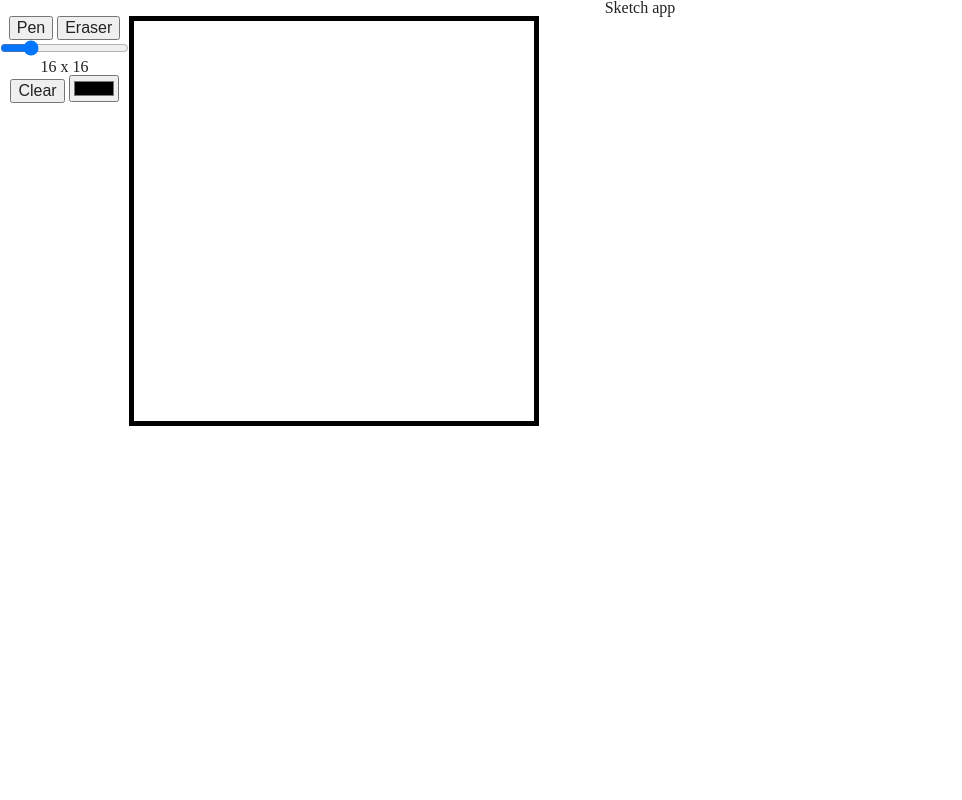
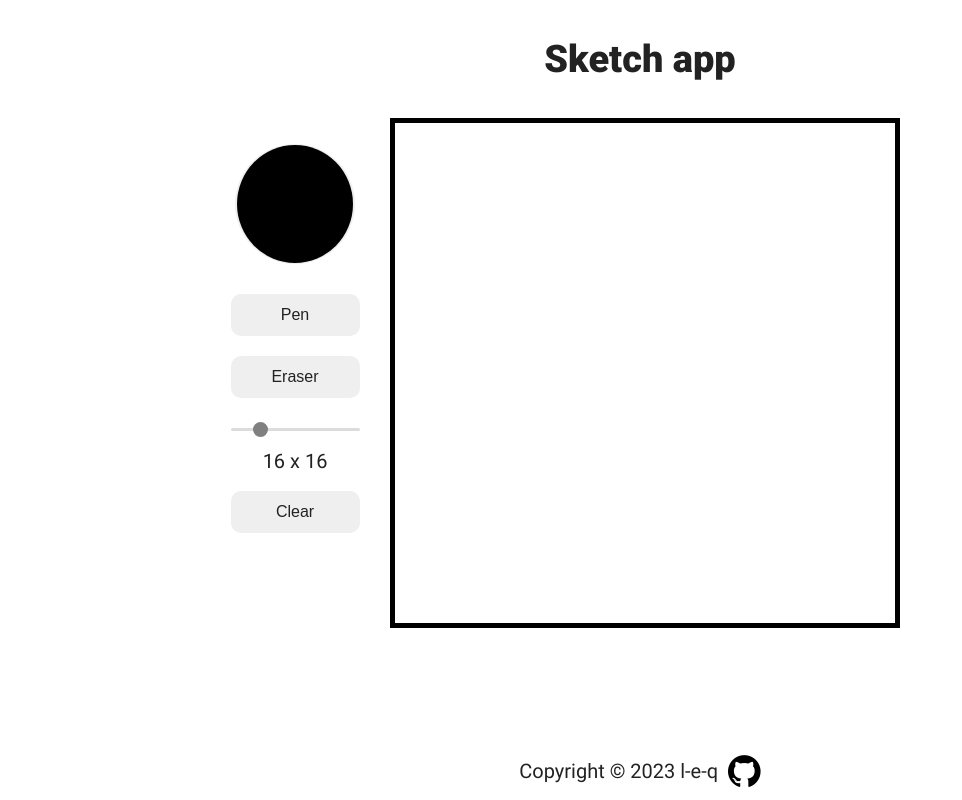
Before and after one commit to l-e-q/sketch-app, a plain HTML site: page index.html in a window 1280 px wide. Shown: the whole page, without its empty margins (0-962 px from the left). Drawn offline with Linux system fonts and the light colour scheme.

Commit message:
Css and fonts

```diff
--- a/index.html
+++ b/index.html
@@ -5,6 +5,7 @@
     <meta charset="UTF-8">
     <meta name="viewport" content="width=device-width, initial-scale=1.0">
     <title>Sketch</title>
+    <link rel="stylesheet" href="https://cdnjs.cloudflare.com/ajax/libs/font-awesome/4.7.0/css/font-awesome.min.css">
     <link rel="stylesheet" href="styles/reset.css">
     <link rel="stylesheet" href="styles/style.css">
 </head>
@@ -13,6 +14,7 @@
     <h1 id="title-text">Sketch app</h1>
     <main>
         <div id="menu">
+            <input type="color" id="color-input">
             <button id="pen-button">Pen</button>
             <button id="eraser-button">Eraser</button>
             <div class="pixels-input">
@@ -20,12 +22,23 @@
                 <div class="sliderValue">16 x 16</div>
             </div>
             <button id="clear-button">Clear</button>
-            <input type="color" id="color-input">
         </div>
         <div id="canvas-container">
             <div id="canvas"></div>
         </div>
     </main>
+    <footer class="footer">
+        <p>
+            Copyright ©
+            <script>
+                document.write(new Date().getFullYear())
+            </script>
+            l-e-q
+        </p>
+        <a href="https://github.com/l-e-q" target="_blank">
+            <i class="fa fa-github" style="font-size:38px;color:black"></i>
+        </a>
+    </footer>
     <script src="script.js"></script>
 </body>
 
--- a/styles/reset.css
+++ b/styles/reset.css
@@ -469,3 +469,47 @@ textarea {
     color: #000;
     padding: 0.2em 0;
 }
+
+/* roboto-300italic - latin */
+@font-face {
+    font-display: swap;
+    /* Check https://developer.mozilla.org/en-US/docs/Web/CSS/@font-face/font-display for other options. */
+    font-family: 'Roboto';
+    font-style: italic;
+    font-weight: 300;
+    src: url('../fonts/roboto-v30-latin-300italic.woff2') format('woff2');
+    /* Chrome 36+, Opera 23+, Firefox 39+, Safari 12+, iOS 10+ */
+}
+
+/* roboto-regular - latin */
+@font-face {
+    font-display: swap;
+    /* Check https://developer.mozilla.org/en-US/docs/Web/CSS/@font-face/font-display for other options. */
+    font-family: 'Roboto';
+    font-style: normal;
+    font-weight: 400;
+    src: url('../fonts/roboto-v30-latin-regular.woff2') format('woff2');
+    /* Chrome 36+, Opera 23+, Firefox 39+, Safari 12+, iOS 10+ */
+}
+
+/* roboto-500 - latin */
+@font-face {
+    font-display: swap;
+    /* Check https://developer.mozilla.org/en-US/docs/Web/CSS/@font-face/font-display for other options. */
+    font-family: 'Roboto';
+    font-style: normal;
+    font-weight: 500;
+    src: url('../fonts/roboto-v30-latin-500.woff2') format('woff2');
+    /* Chrome 36+, Opera 23+, Firefox 39+, Safari 12+, iOS 10+ */
+}
+
+/* roboto-900 - latin */
+@font-face {
+    font-display: swap;
+    /* Check https://developer.mozilla.org/en-US/docs/Web/CSS/@font-face/font-display for other options. */
+    font-family: 'Roboto';
+    font-style: normal;
+    font-weight: 900;
+    src: url('../fonts/roboto-v30-latin-900.woff2') format('woff2');
+    /* Chrome 36+, Opera 23+, Firefox 39+, Safari 12+, iOS 10+ */
+}
--- a/styles/style.css
+++ b/styles/style.css
@@ -2,29 +2,27 @@ body {
     text-align: center;
     display: flex;
     flex-direction: column;
-
+    font-family: 'roboto';
 }
 
 #title-text {
-    flex: 1;
-}
-
-#canvas-container {
-    display: flex;
-}
-
-p {
-    flex: 1;
+    font-size:  38px;
+    font-weight: 900;
+    margin: 40px 0;
 }
 
 #canvas {
     border: 5px solid black;
     display: grid;
-    width: 400px;
-    height: 400px;
+    width: 500px;
+    height: 500px;
     grid-template-columns: repeat(16, 1fr);
     grid-template-rows: repeat(16, 1fr);
-    margin: 0 auto;
+    margin-left: 30px;
+}
+
+#canvas-container {
+    padding-right: 150px;
 }
 
 .canvasButton {
@@ -36,6 +34,88 @@ p {
     height: 100%;
 }
 
+#menu {
+    display: flex;
+    flex-direction: column;
+}
+
 main {
     display: flex;
+    align-items: center;
+    justify-content: center;
 }
+
+#color-input {
+    margin-top: -50px;
+    align-self: center;
+    border: none;
+    width: 120px;
+    height: 120px;
+    border-radius: 50%;
+    overflow: hidden;
+    outline: none;
+    cursor: inherit;
+    margin-bottom: 30px;
+}
+
+input[type="color"]::-webkit-color-swatch-wrapper {
+    padding: 0;
+}
+
+input[type="color"]::-webkit-color-swatch {
+    border: none;
+    border-radius: 50%;
+}
+
+#menu > button {
+    border: none;
+    margin-bottom: 20px;
+    padding: 12px 0;
+    border-radius: 10px;
+}
+
+.sliderValue {
+    margin-bottom: 20px;
+    font-size: 20px;
+}
+
+#sliderCanvasPixels {
+    -webkit-appearance: none;
+    margin-top: 10px;
+    margin-bottom: 20px;
+}
+
+input[type=range]::-webkit-slider-runnable-track {
+    background: gainsboro;
+    height: 3px;
+    border-radius: 5px;
+}
+
+input[type=range]::-webkit-slider-thumb {
+    -webkit-appearance: none;
+    border-radius: 50%;
+    height: 15px;
+    width: 15px;
+    bottom: 6px;
+    position: relative;
+    background-color: gray;
+}
+
+.footer {
+    position: absolute;
+    bottom: 0;
+    left: 0;
+    display: flex;
+    align-items: center;
+    justify-content: center;
+    gap: 10px;
+    width: 100%;
+    padding: 10px 0;
+    font-size: 20px;
+}
+
+.fa-github {
+    color: var(--primary-dark);
+    font-size: 24px;
+    transition: transform 0.3s ease-in-out;
+}
```
Also changed, not shown: fonts/roboto-v30-latin-300italic.woff2 (added), fonts/roboto-v30-latin-500.woff2 (added), fonts/roboto-v30-latin-900.woff2 (added), fonts/roboto-v30-latin-regular.woff2 (added).
